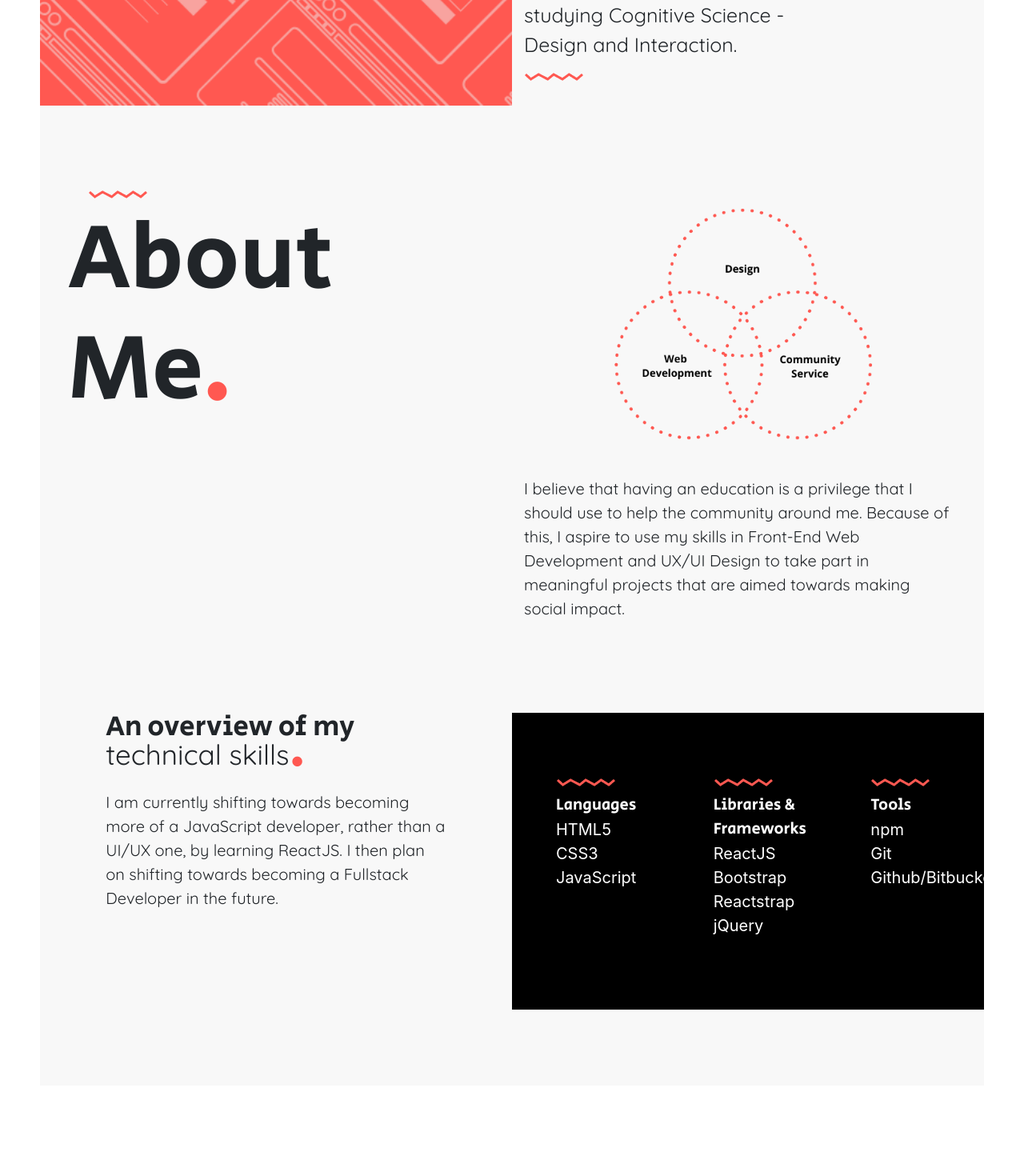
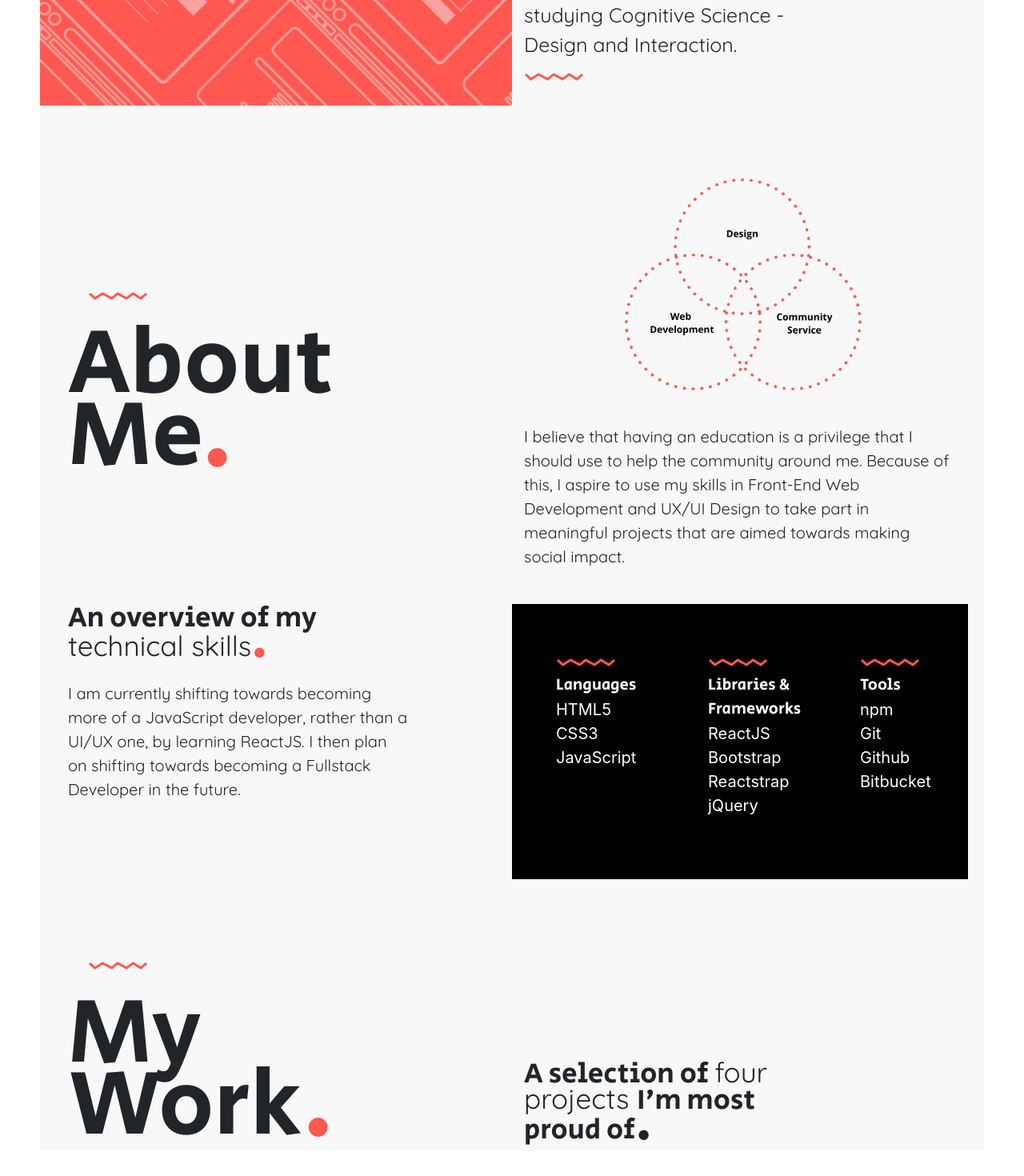
Before and after one commit to vividavila98/portfolio, a React (Create React App) app: page / in a window 1280 px wide. Shown: the part 618-2088 px from the top of the page at 80% size. Before the commit the page ends 2025 px from the top, so only its background shows below. Built offline with nearby package versions, Linux system fonts and the light colour scheme.

Commit message:
my work started

```diff
--- a/src/components/homepage.js
+++ b/src/components/homepage.js
@@ -35,8 +35,7 @@ class Homepage extends Component {
             <div className='container'>
               <Row>
                 <Col sm='12' md='6' className='about-col'>
-                  <img src={sqiuggle} className='squiggle' alt='squiggle'/>
-                  <h2 className='about-text'>About <br/>Me<span className='about-period'>.</span></h2>
+                  <h2 className='about-text'><img src={sqiuggle} className='squiggle' alt='squiggle'/><br/>About <br/>Me<span className='about-period'>.</span></h2>
                 </Col>
                 <Col sm='12' md='6' className='text-center'>
                   <img src={venn} className='venn img-fluid' alt='venn'/>
@@ -49,12 +48,13 @@ class Homepage extends Component {
           </section>
           {/* Skills */}
           <section className='container-fluid skills-container'>
+            <div className='container'>
             <Row>
-              <Col sm='12' md='6'>
+              <Col md='12' lg='6'>
               <h3 className='skills-text'><span className='bold'>An overview of my </span>technical skills<span className='skills-period'>.</span></h3>
                 <p className='skills-intro mt-4'> I am currently shifting towards becoming more of a JavaScript developer, rather than a UI/UX one, by learning ReactJS. I then plan on shifting towards becoming a Fullstack Developer in the future. </p>
               </Col>
-              <Col sm='12' md='6' className='skills-list'>
+              <Col md='12' lg='6' className='skills-list'>
                 <Row>
                   <Col sm='12' md='4'>
                     <ul>
@@ -81,13 +81,28 @@ class Homepage extends Component {
                       <li className='bold'>Tools</li>
                       <li>npm</li>
                       <li>Git</li>
-                      <li>Github/Bitbucket</li>
+                      <li>Github</li>
+                      <li>Bitbucket</li>
                     </ul>
                   </Col>
                 </Row>
               </Col>
             </Row>
+            </div>
           </section>
+          {/* Projects */}
+          <div className='container-fluid'>
+            <div className='container'>
+              <Row>
+                <Col>
+                  <h2 className='work-text'><img src={sqiuggle} className='squiggle' alt='squiggle'/><br/>My Work<span className='about-period'>.</span></h2>
+                </Col>
+                <Col className='selection'>
+                  <h3 className='selection-text'><span className='bold'>A selection of </span>four projects <span className='bold'>I'm most proud of</span><span className='black-period'>.</span></h3>
+                </Col>
+              </Row>
+            </div>
+          </div>
 	   </div>
     );
   }
--- a/src/styles/homepage.scss
+++ b/src/styles/homepage.scss
@@ -76,18 +76,27 @@ h1, h2 {
     font-size: 25px;
     max-width: 400px;
     @media (max-width: 767.98px) {
-        font-size: 17px;
+        font-size: 20px;
+    }
+    @media (max-width: 575.98px) {
+        font-size: 17px;;
     }
 }
 
 /***** About Me *****/
 .about-container {
-    margin-top: 8%;
-    padding-bottom: 8%;
+    margin-top: 5%;
+    padding-bottom: 2%;
+}
+
+.about-col {
+    display: flex;
+    align-items: center;
 }
 
 .about-text {
     font-size: 115px;
+    line-height: 90px;
     @media (max-width: 767.98px) {
         font-size: 80px;
     }
@@ -98,8 +107,8 @@ h1, h2 {
 }
 
 .venn {
-    height: 370px;
-    width: 370px;
+    height: 340px;
+    width: 340px;
     @media (max-width: 767.98px) {
         height: 200px;
         width: 200px;
@@ -114,9 +123,7 @@ h1, h2 {
 .skills-text {
     width: 400px;
     line-height: 30px;
-    margin-left: 12%;
     @media (max-width: 767.98px) {
-        margin-left: 0;
         width: 300px;
     }
 }
@@ -126,7 +133,7 @@ h1, h2 {
 }
 
 .skills-container {
-    padding-bottom: 8%;
+    padding-bottom: 5%;
 }
 
 .skills-period {
@@ -138,11 +145,10 @@ h1, h2 {
 .skills-list {
     background-color: black;
     width: 100%;
-    padding: 6%;
+    padding: 5%;
 }
 
 .skills-intro {
-    margin-left: 12%;
     width: 425px;
     @media (max-width: 767.98px) {
         width: 300px;
@@ -154,3 +160,31 @@ li {
     list-style-type:none;
     color: white;
 }
+
+/*** Work ****/
+.work-text {
+    font-size: 115px;
+    width: 100px;
+    line-height: 90px;
+    @media (max-width: 767.98px) {
+        font-size: 80px;
+    }
+}
+
+.selection {
+    display: flex;
+    align-items: flex-end;
+}
+
+.selection-text {
+    width: 350px;
+    line-height: 30px;
+    @media (max-width: 767.98px) {
+        width: 300px;
+    }
+}
+
+.black-period {
+    font-family: 'Secular One', sans-serif;
+    font-size: 60px;
+}
```
